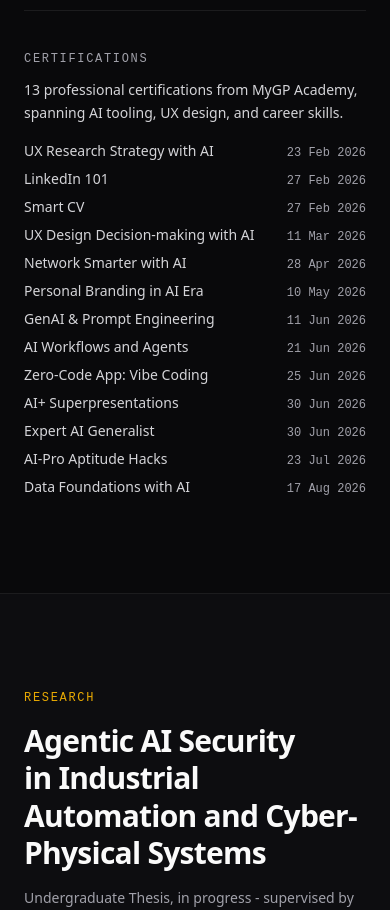
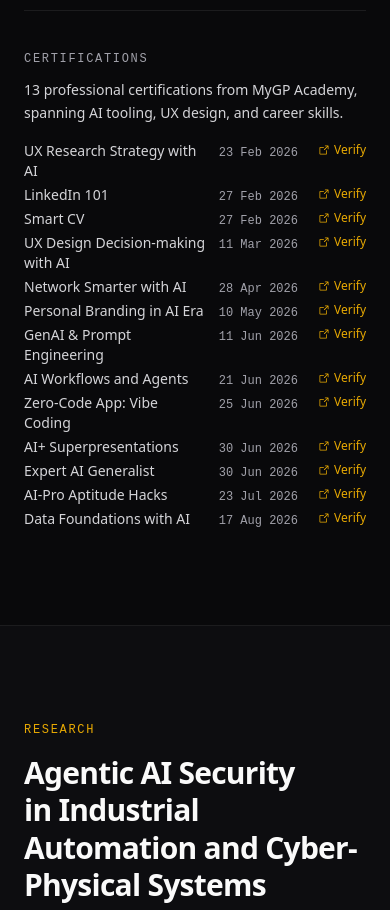
Before and after one commit to mahadi2002/mahadi-portfolio, a React (Vite) app: page / in a window 390 px wide. Shown: the part 2520-3430 px from the top of the page. Built offline with nearby package versions, Linux system fonts and the light colour scheme.

Commit message:
Add a Verify link to each certification on the site
Previously the verification URLs only existed on the /cv page.
Each certification row on the main site now has its own "Verify"
link that opens the grameenphone.academy credential page directly.

```diff
--- a/src/components/About.tsx
+++ b/src/components/About.tsx
@@ -1,5 +1,6 @@
 import { useEffect, useRef, useState } from "react";
 import { animate, motion, useInView, useReducedMotion } from "motion/react";
+import { ArrowSquareOut } from "@phosphor-icons/react";
 import { EASE_OUT } from "../lib/motion";
 import { certifications, education, languages, projects, productSeries } from "../data";
 
@@ -120,11 +121,23 @@ export function About() {
         >
           <p className="font-mono text-xs uppercase tracking-[0.14em] text-ink-dim">Certifications</p>
           <p className="mt-3 max-w-[65ch] text-sm leading-relaxed text-zinc-300">{certifications.summary}</p>
-          <ul className="mt-4 grid grid-cols-1 gap-x-8 gap-y-2 sm:grid-cols-2">
+          <ul className="mt-4 grid grid-cols-1 gap-x-8 gap-y-1 sm:grid-cols-2">
             {certifications.items.map((c) => (
               <li key={c.url} className="flex items-baseline justify-between gap-3 text-sm text-zinc-300">
                 <span>{c.name}</span>
-                <span className="shrink-0 font-mono text-xs text-ink-dim">{c.date}</span>
+                <span className="flex shrink-0 items-baseline gap-3">
+                  <span className="font-mono text-xs text-ink-dim">{c.date}</span>
+                  <a
+                    href={c.url}
+                    target="_blank"
+                    rel="noreferrer"
+                    aria-label={`Verify ${c.name} certificate`}
+                    className="-my-2 -mr-2 flex items-center gap-1 rounded p-2 text-xs text-amber-400/90 transition-colors hover:text-amber-300 focus-visible:outline-2 focus-visible:outline-offset-2 focus-visible:outline-amber-400"
+                  >
+                    <ArrowSquareOut size={12} />
+                    Verify
+                  </a>
+                </span>
               </li>
             ))}
           </ul>
```
